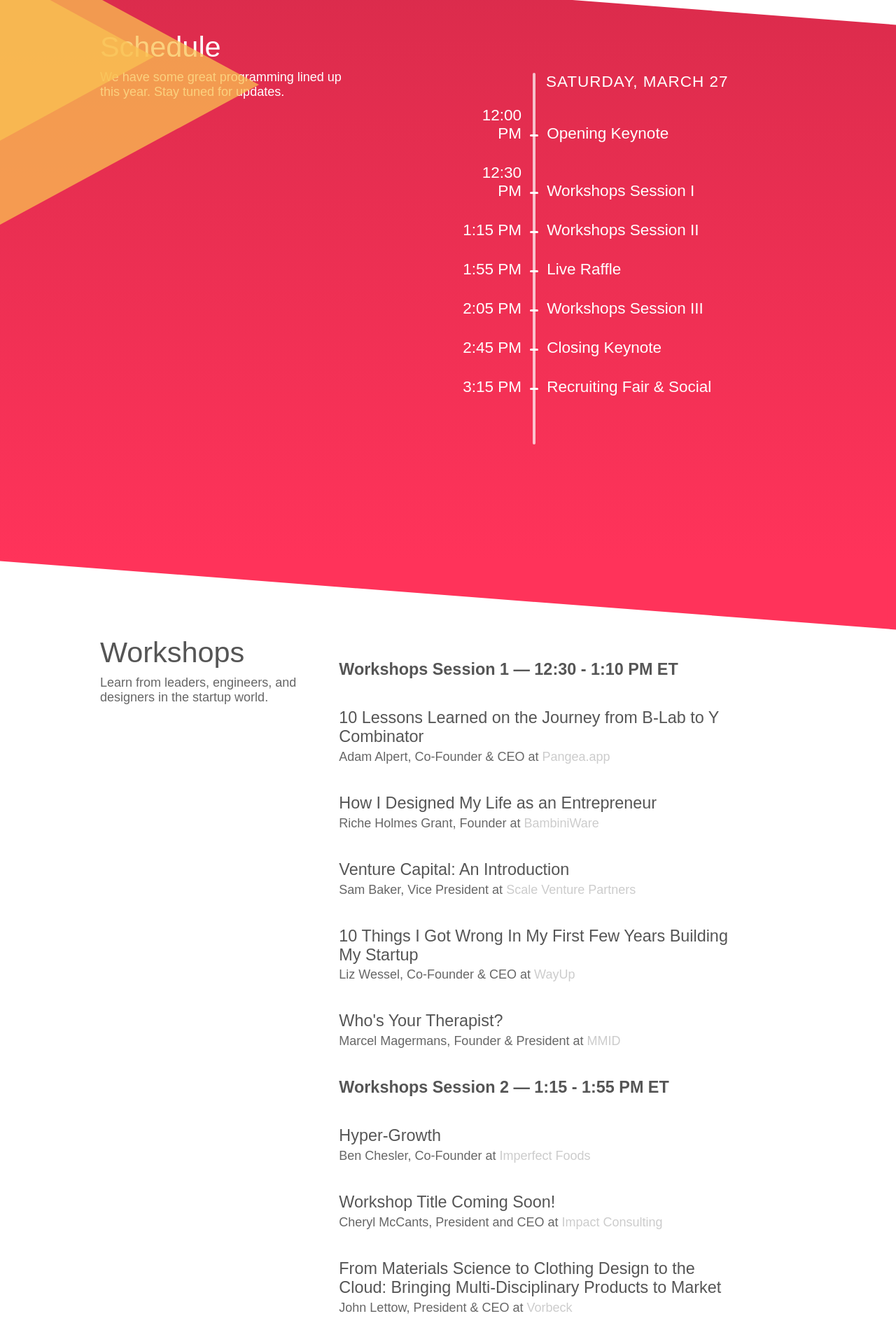
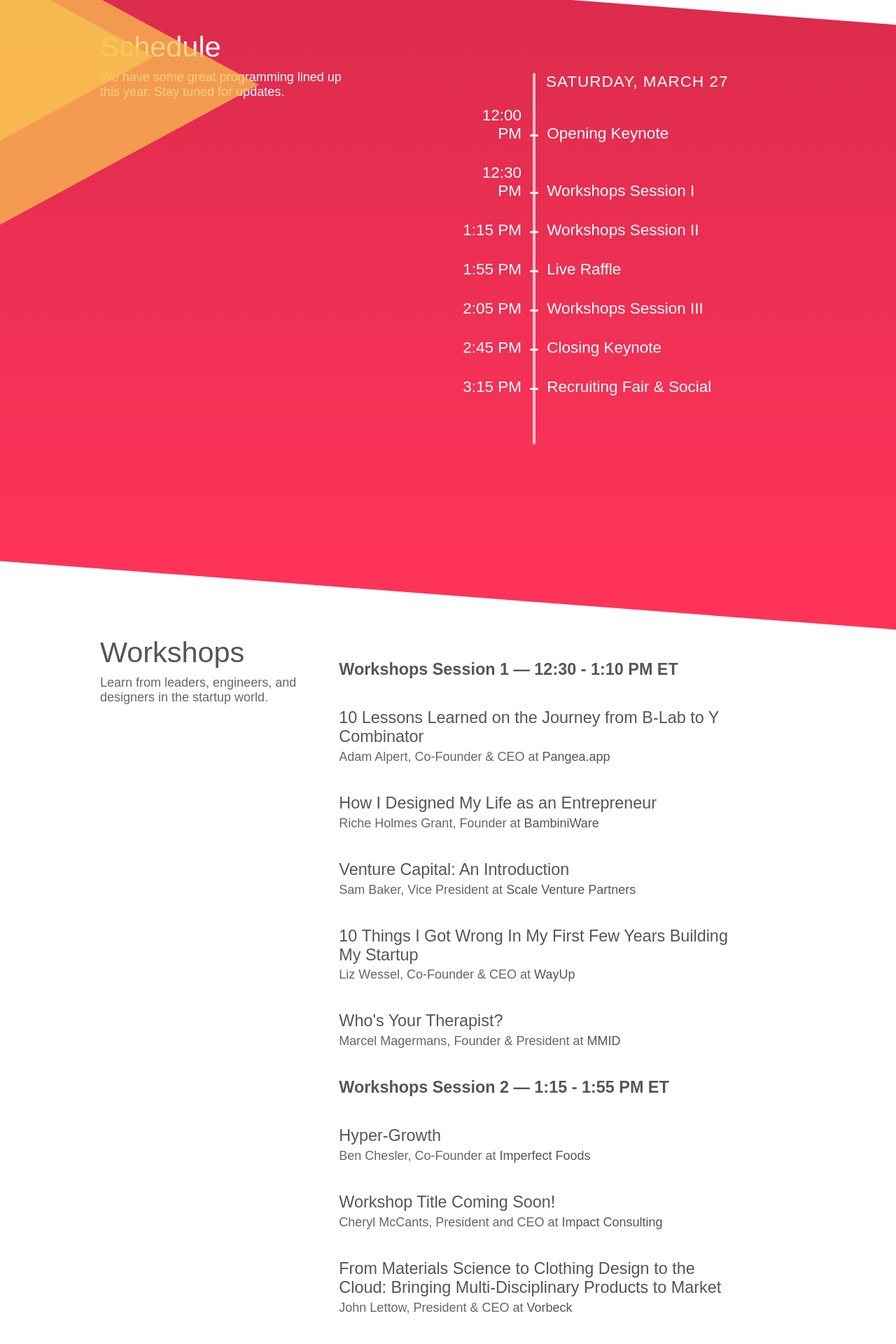
Before and after one commit to startupatbrown/startupatbrown.github.io, a Jekyll site: the page built from index.html, in a window 1280 px wide. Shown: the part 4480-6400 px from the top of the page at 70% size. Built offline with Jekyll 4.4.1, drawn with Linux system fonts in a browser that asks for light colours; nearby versions of some CDN libraries; library files that are not in the unit come from our copies.

Commit message:
changed link color for workshop section

```diff
--- a/css/pages/index.scss
+++ b/css/pages/index.scss
@@ -942,6 +942,11 @@ svg.slant {
     margin: 0;
   }
 
+  a, a:visited {
+    color: $grey-dark;
+    text-decoration: none;
+  }
+
   .container {
   	padding-top: 50px;
   }
```
